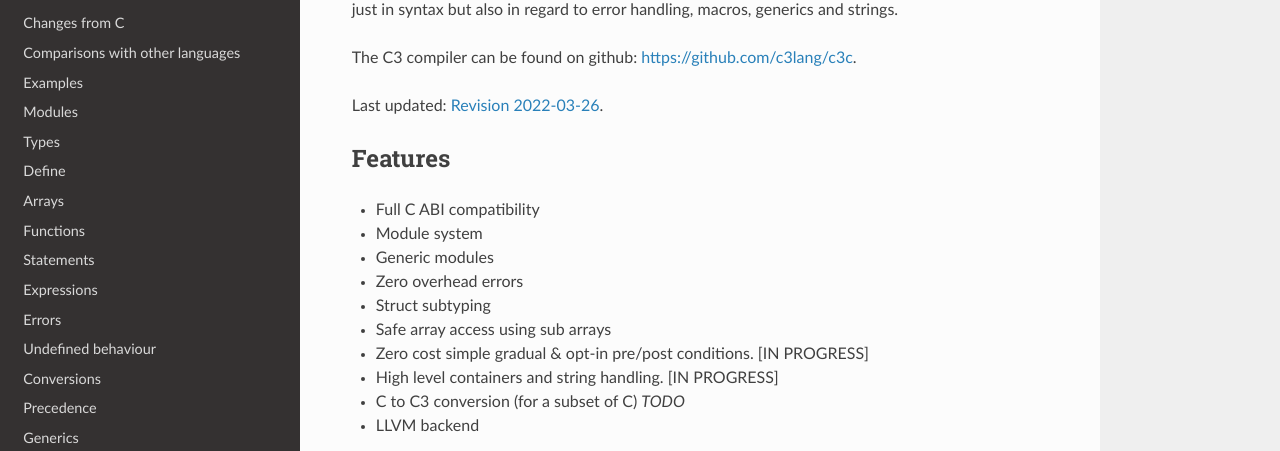
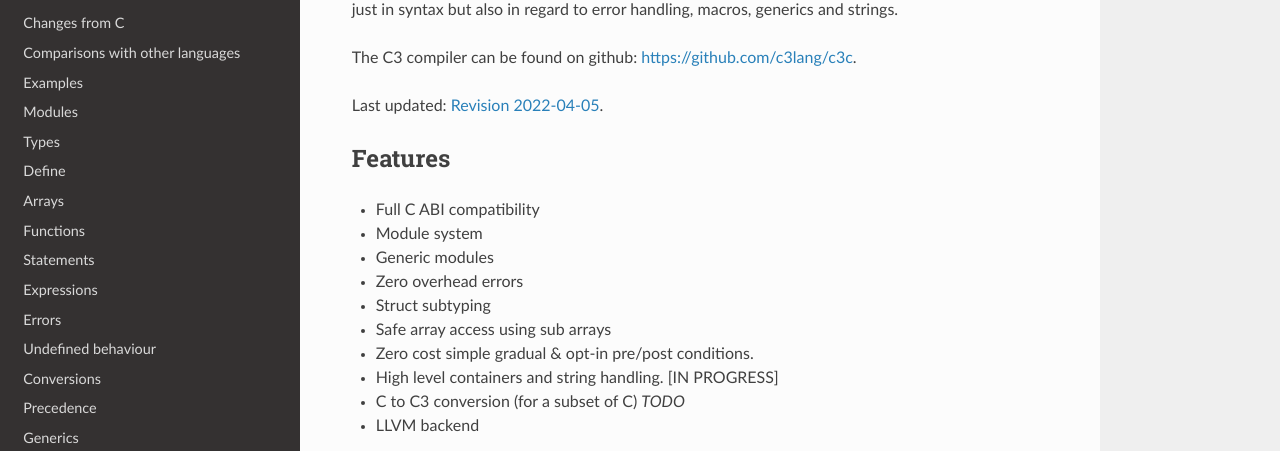
Before and after one commit to c3lang/c3docs-old, an MkDocs documentation site: the page built from docs/index.md, in a window 1280 px wide and 1241 px high. Shown: the part 258-709 px from the top of the window. Built offline with MkDocs 1.6.1, drawn with Linux system fonts in a browser that asks for light colours; nearby versions of some CDN libraries.

```diff
--- a/docs/index.md
+++ b/docs/index.md
@@ -8,7 +8,7 @@ It has evolved significantly, not just in syntax but also in regard to error han
 
 The C3 compiler can be found on github: [https://github.com/c3lang/c3c](https://github.com/c3lang/c3c).
 
-Last updated: [Revision 2022-03-26](changes).
+Last updated: [Revision 2022-04-05](changes).
 
 ## Features
 
@@ -18,7 +18,7 @@ Last updated: [Revision 2022-03-26](changes).
 - Zero overhead errors
 - Struct subtyping
 - Safe array access using sub arrays
-- Zero cost simple gradual & opt-in pre/post conditions. [IN PROGRESS]
+- Zero cost simple gradual & opt-in pre/post conditions.
 - High level containers and string handling. [IN PROGRESS]
 - C to C3 conversion (for a subset of C) *TODO*
 - LLVM backend
```
Also changed, not shown: docs/attributes.md (+0 -5 lines), docs/changes.md (+3 -0 lines).
